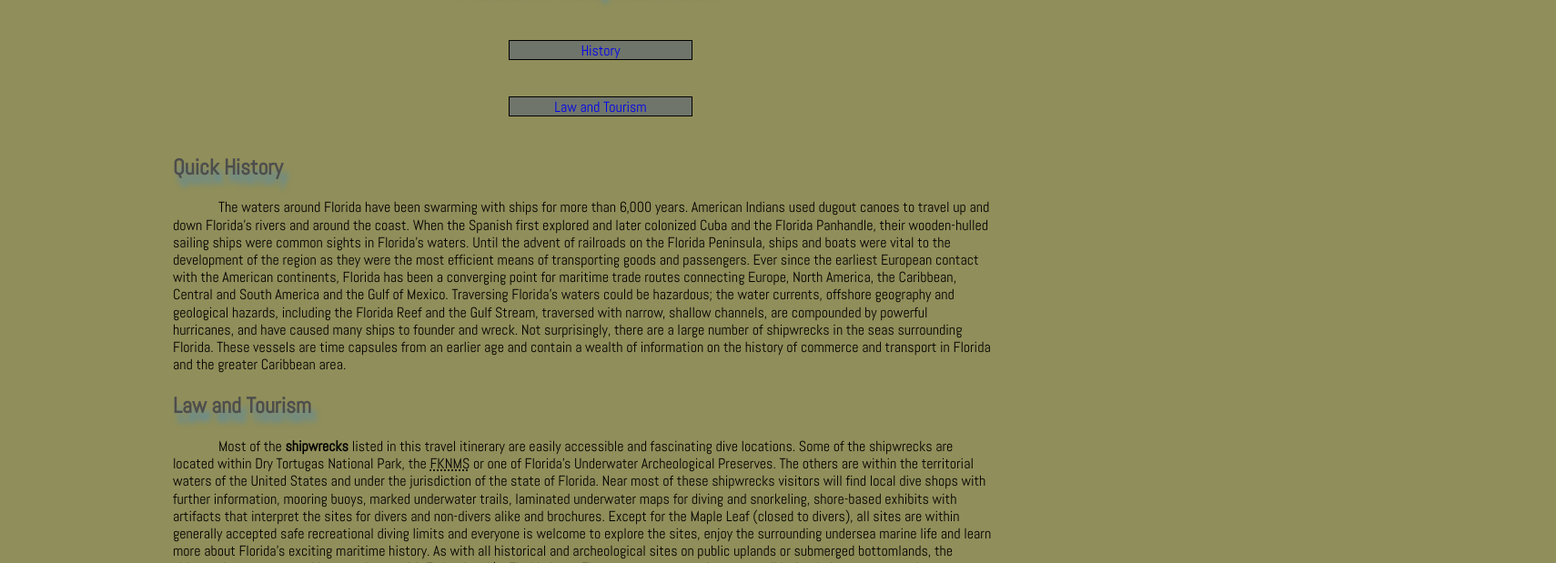
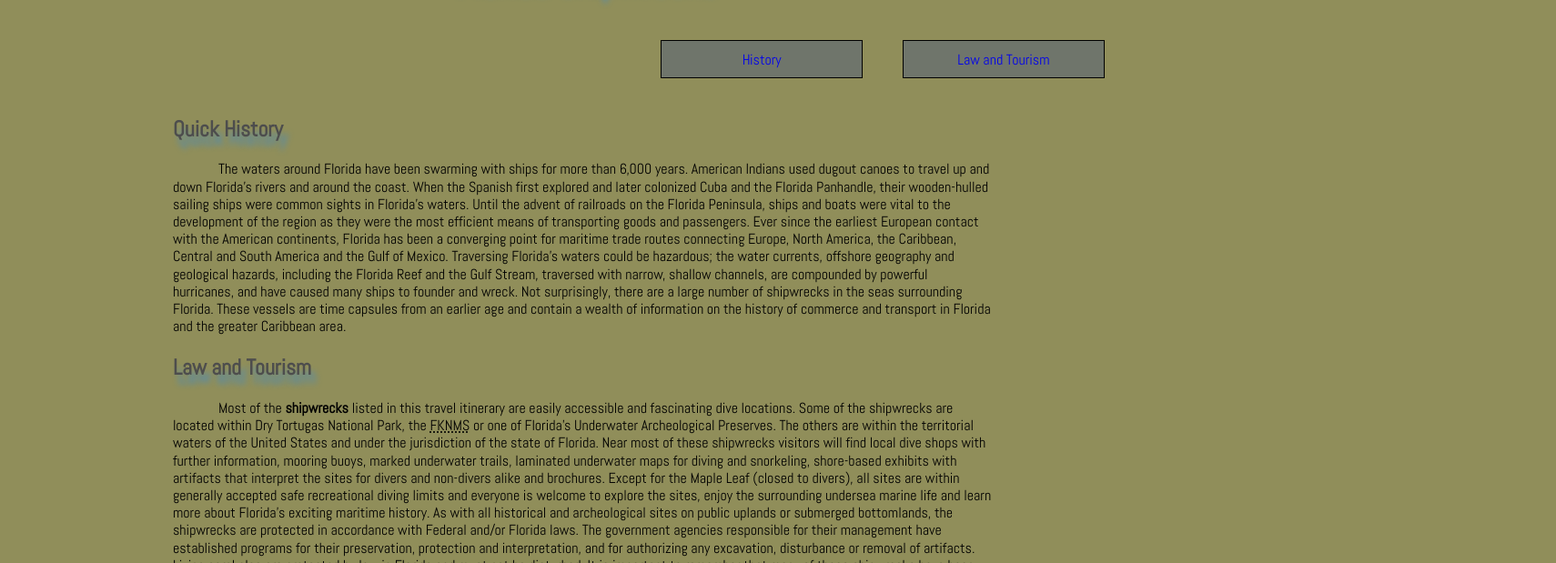
Before and after one commit to JohnKunkle1987/dws, a plain HTML site: page kunkle_john_project1/index.html in a window 1280 px wide. Shown: the part 81-700 px from the top of the page at 91% size, 1710 px wide, since content can reach past the window. Drawn offline with Linux system fonts and the light colour scheme.

Commit message:
fixed errors

```diff
--- a/kunkle_john_project1/css/projectcss.css
+++ b/kunkle_john_project1/css/projectcss.css
@@ -24,7 +24,7 @@ h1,h2{
 ul{
   display: inline-block;
   text-align: center;
-  width: 900;
+  width: 900px ;
   margin: 0 290px;
   }
 #navigation li{
@@ -32,7 +32,7 @@ ul{
   background-color: hsla(96,4%,44%,.99);
   height:20px;
   width: 200px;
-  padding: 10;
+  padding: 10px;
   margin:20px;
   border: 1px solid;
 }
```
